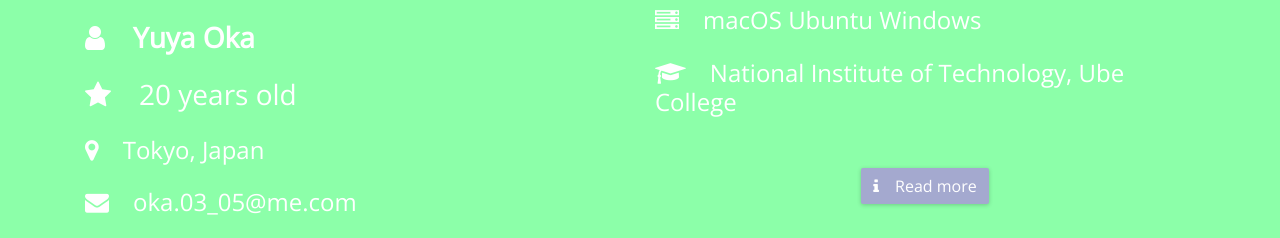
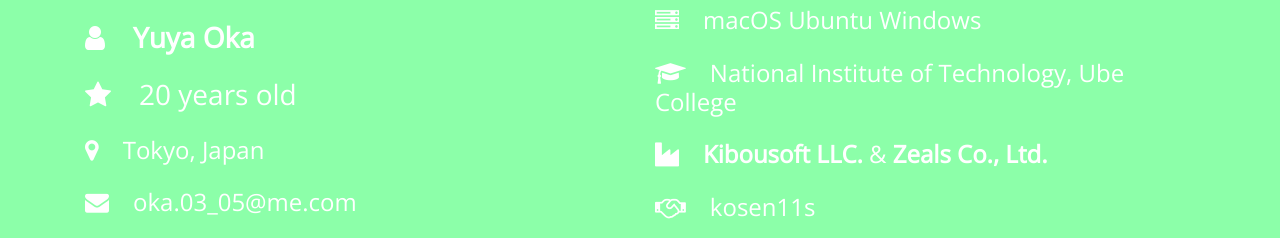
Before and after one commit to nnsnodnb/portfolio, a plain HTML site: page index.html in a window 1280 px wide. Shown: the part 363-601 px from the top of the page. Drawn offline with nearby package versions, Linux system fonts and the light colour scheme.

Commit message:
Update profile

```diff
--- a/index.html
+++ b/index.html
@@ -99,12 +99,16 @@
                                     <h3><i class="fa fa-laptop" aria-hidden="true"></i>　Objective-C Swift Python</h3>
                                     <h3><i class="fa fa-server" aria-hidden="true"></i>　macOS Ubuntu Windows</h3>
                                     <h3><i class="fa fa-graduation-cap" aria-hidden="true"></i>　National Institute of Technology, Ube College</h3>
+                                    <h3><i class="fa fa-industry" aria-hidden="true"></i>　<b>Kibousoft LLC.</b> & <b>Zeals Co., Ltd.</b></h3>
+                                    <h3><i class="fa fa-handshake-o" aria-hidden="true"></i>　kosen11s</h3>
                                 </div>
                                 <div class="visible-xs">
                                     <h4><i class="fa fa-building" aria-hidden="true"></i>　iOS Application Engineer</h4>
                                     <h4><i class="fa fa-laptop" aria-hidden="true"></i>　Objective-C Swift Python</h4>
                                     <h4><i class="fa fa-server" aria-hidden="true"></i>　macOS Ubuntu Windows</h4>
                                     <h4><i class="fa fa-graduation-cap" aria-hidden="true"></i>　NIT, Ube College</h4>
+                                    <h4><i class="fa fa-industry" aria-hidden="true"></i>　<b>Kibousoft LLC.</b> & <b>Zeals Co., Ltd.</b></h4>
+                                    <h4><i class="fa fa-handshake-o" aria-hidden="true"></i>　kosen11s</h4>
                                 </div>
                                 <div class="col-sm-12" style="margin-top: 40px;">
                                     <button class="btn btn-info center-block" onClick="javascript: location.href='#secondPage'"><i class="fa fa-info" aria-hidden="true"></i>　Read more</button>
```
